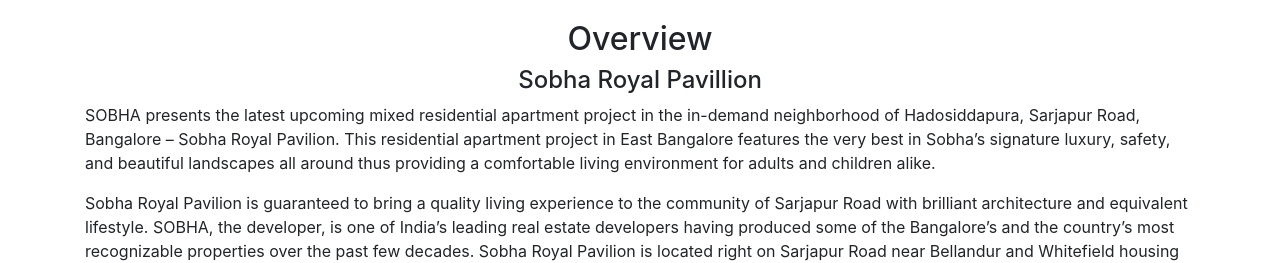
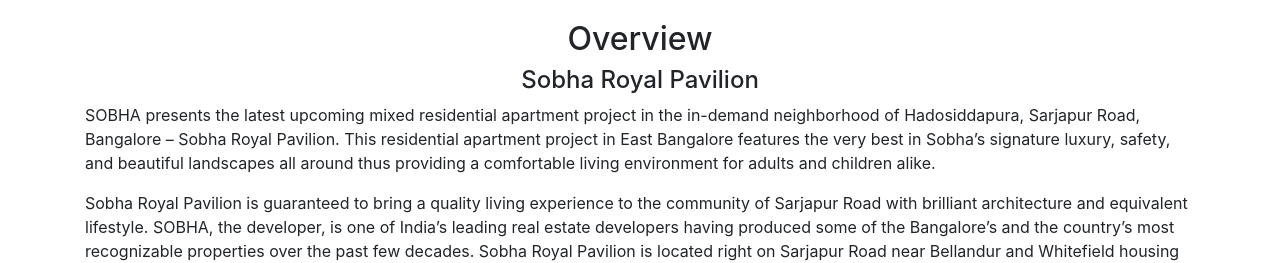
Before and after one commit to sinuprabhu/sobharoyalpavillion, a Jekyll site: the page built from index.html, in a window 1280 px wide and 900 px high, cut to the strip 414-677 px from the top of the window. Built offline with Jekyll 4.4.1, drawn with Linux system fonts in a browser that asks for light colours; nearby versions of some CDN libraries.

Commit message:
typo fix

```diff
--- a/index.html
+++ b/index.html
@@ -76,7 +76,7 @@
         <div class="container anchor">
           <div class="heading text-center">
             <h2>Overview</h2>
-            <h4>Sobha Royal Pavillion </h4>
+            <h4>Sobha Royal Pavilion </h4>
           </div>
           <p>SOBHA presents the latest upcoming mixed residential apartment project in the in-demand neighborhood of Hadosiddapura, Sarjapur Road, Bangalore – Sobha Royal Pavilion. This residential apartment project in East Bangalore features the very best in Sobha’s signature luxury, safety, and beautiful landscapes all around thus providing a comfortable living environment for adults and children alike.
           </p>
@@ -433,7 +433,7 @@
                   <div class="form-row text-center">
                     <div class="col-12">
                       <input type='text' class = "px-1 mb-2" name='Name' required placeholder="Name *"/>
-                      <input type='text' class = "d-none px-1 mb-2" name='Project' value='Sobha Royal Pavillion' required placeholder="Name *"/>
+                      <input type='text' class = "d-none px-1 mb-2" name='Project' value='Sobha Royal Pavilion' required placeholder="Name *"/>
                     </div>
                   </div>
                   <div class="form-row text-center">
```
